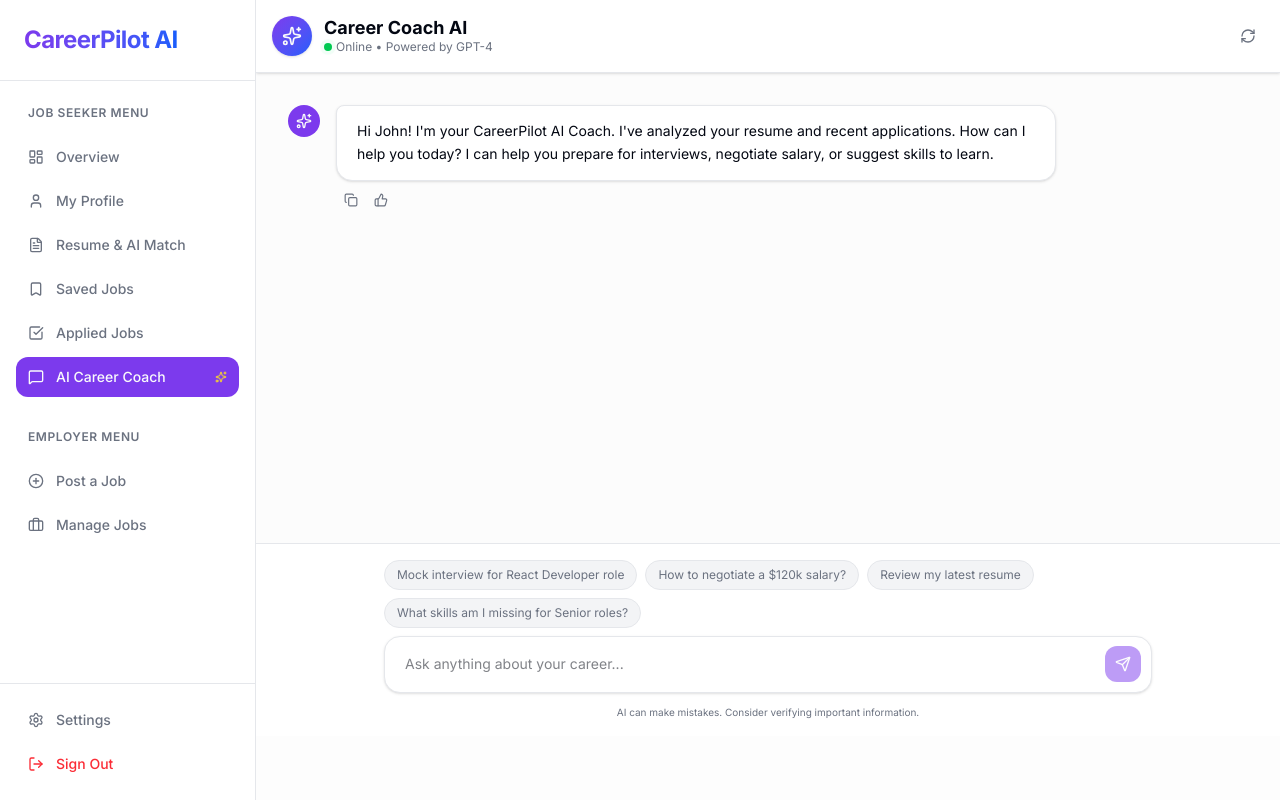
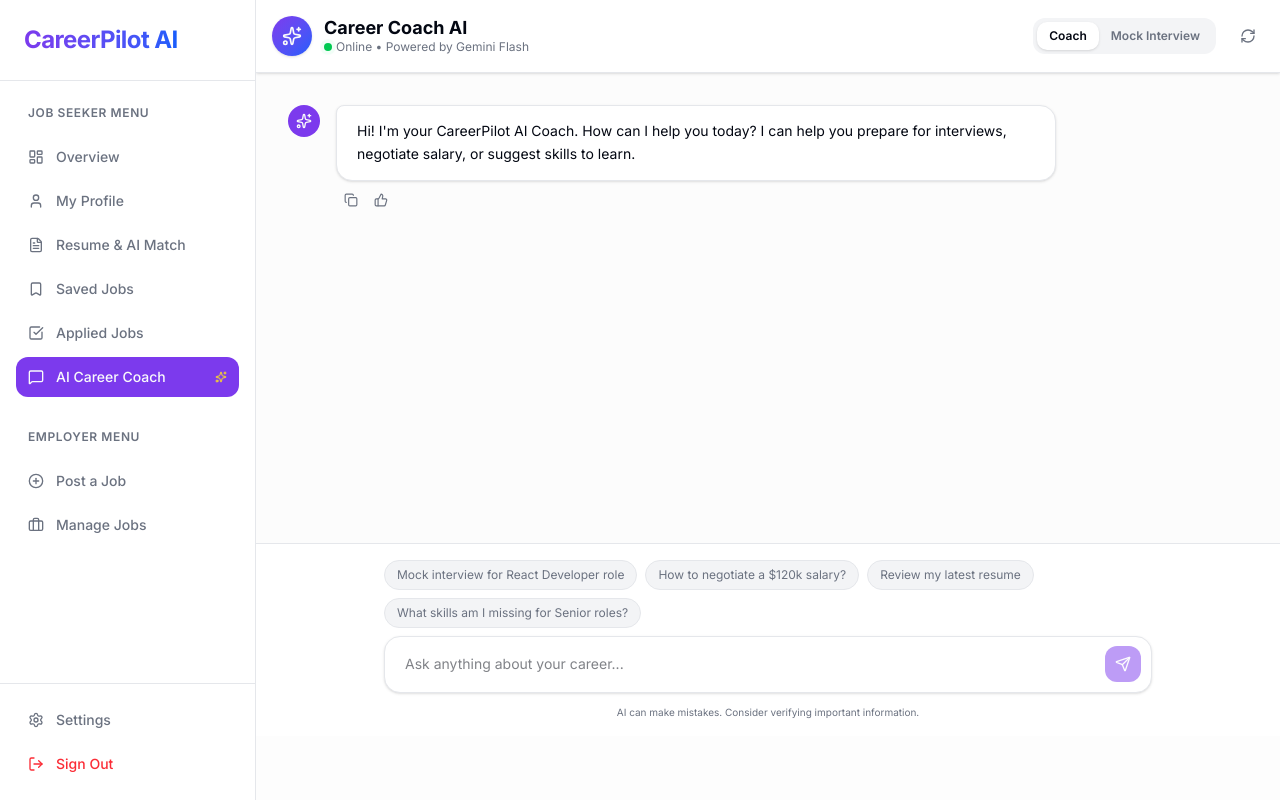
Before and after one commit to sanoyon211/careerpilot-ai-frontend, a Next.js app: page /ai-chat in a window 1280 px wide. Built offline with nearby package versions, Linux system fonts and the light colour scheme.

Commit message:
feat: add AI chat interface and initial job application management pages

```diff
--- a/src/app/(dashboard)/ai-chat/page.tsx
+++ b/src/app/(dashboard)/ai-chat/page.tsx
@@ -11,11 +11,19 @@
   content: string
 }
 
-const INITIAL_MESSAGES: Message[] = [
+const INITIAL_COACH_MESSAGES: Message[] = [
   {
     id: 1,
     role: "ai",
-    content: "Hi John! I'm your CareerPilot AI Coach. I've analyzed your resume and recent applications. How can I help you today? I can help you prepare for interviews, negotiate salary, or suggest skills to learn."
+    content: "Hi! I'm your CareerPilot AI Coach. How can I help you today? I can help you prepare for interviews, negotiate salary, or suggest skills to learn."
+  }
+]
+
+const INITIAL_MOCK_MESSAGES: Message[] = [
+  {
+    id: 1,
+    role: "ai",
+    content: "Welcome to your Mock Interview session. I will be your interviewer today. Are you ready to begin? If so, please introduce yourself."
   }
 ]
 
@@ -27,7 +35,8 @@
 ]
 
 export default function AIChatPage() {
-  const [messages, setMessages] = useState<Message[]>(INITIAL_MESSAGES)
+  const [mode, setMode] = useState<"coach" | "mock-interview">("coach")
+  const [messages, setMessages] = useState<Message[]>(INITIAL_COACH_MESSAGES)
   const [input, setInput] = useState("")
   const [sendMessage, { isLoading: isTyping }] = useSendMessageMutation()
 
@@ -43,7 +52,7 @@
       // Extract history without ids to send to backend
       const history = newMessages.map(msg => ({ role: msg.role, content: msg.content }))
 
-      const response = await sendMessage({ history }).unwrap()
+      const response = await sendMessage({ history, mode }).unwrap()
 
       console.log("AI API Response:", response);
 
@@ -81,19 +90,41 @@
             <Sparkles className="h-5 w-5" />
           </div>
           <div>
-            <h1 className="font-bold text-lg leading-tight">Career Coach AI</h1>
+            <h1 className="font-bold text-lg leading-tight">{mode === 'coach' ? 'Career Coach AI' : 'Mock Interviewer'}</h1>
             <p className="text-xs text-muted-foreground flex items-center gap-1">
               <span className="relative flex h-2 w-2">
                 <span className="animate-ping absolute inline-flex h-full w-full rounded-full bg-green-400 opacity-75"></span>
                 <span className="relative inline-flex rounded-full h-2 w-2 bg-green-500"></span>
               </span>
-              Online • Powered by GPT-4
+              Online • Powered by Gemini Flash
             </p>
           </div>
         </div>
-        <button onClick={() => setMessages(INITIAL_MESSAGES)} className="text-muted-foreground hover:text-foreground transition-colors p-2" title="Clear Chat">
-          <RefreshCw className="h-4 w-4" />
-        </button>
+        <div className="flex items-center gap-4">
+          <div className="flex items-center bg-muted p-1 rounded-lg">
+            <button
+              onClick={() => {
+                setMode("coach");
+                setMessages(INITIAL_COACH_MESSAGES);
+              }}
+              className={`px-3 py-1.5 text-xs font-semibold rounded-md transition-colors ${mode === 'coach' ? 'bg-background shadow-sm text-foreground' : 'text-muted-foreground hover:text-foreground'}`}
+            >
+              Coach
+            </button>
+            <button
+              onClick={() => {
+                setMode("mock-interview");
+                setMessages(INITIAL_MOCK_MESSAGES);
+              }}
+              className={`px-3 py-1.5 text-xs font-semibold rounded-md transition-colors ${mode === 'mock-interview' ? 'bg-background shadow-sm text-foreground' : 'text-muted-foreground hover:text-foreground'}`}
+            >
+              Mock Interview
+            </button>
+          </div>
+          <button onClick={() => setMessages(mode === 'coach' ? INITIAL_COACH_MESSAGES : INITIAL_MOCK_MESSAGES)} className="text-muted-foreground hover:text-foreground transition-colors p-2" title="Clear Chat">
+            <RefreshCw className="h-4 w-4" />
+          </button>
+        </div>
       </div>
 
       {/* Chat Area */}
@@ -151,7 +182,7 @@
         <div className="max-w-3xl mx-auto space-y-3">
 
           {/* Suggestions */}
-          {messages.length === 1 && (
+          {messages.length === 1 && mode === 'coach' && (
             <div className="flex flex-wrap gap-2 mb-2">
               {SUGGESTIONS.map(suggestion => (
                 <button
--- a/src/app/(dashboard)/manage-jobs/[jobId]/applications/page.tsx
+++ b/src/app/(dashboard)/manage-jobs/[jobId]/applications/page.tsx
@@ -5,6 +5,7 @@
 import { Button } from "@/components/common/Button"
 import { ArrowLeft, User, FileText, ChevronRight, Check, X, Clock } from "lucide-react"
 import Link from "next/link"
+import { toast } from "sonner"
 
 const COLUMNS = [
   { id: "Applied", title: "Applied", color: "bg-gray-100 dark:bg-gray-800/50" },
@@ -17,16 +18,48 @@
 export default function JobApplicationsBoard({ params }: { params: { jobId: string } }) {
   const { data: appsResponse, isLoading } = useGetJobApplicationsQuery(params.jobId)
   const [updateStatus, { isLoading: isUpdating }] = useUpdateApplicationStatusMutation()
+  const [draggedAppId, setDraggedAppId] = useState<string | null>(null)
+  const [dragOverColId, setDragOverColId] = useState<string | null>(null)
 
   const applications = appsResponse?.data || []
 
   const handleStatusChange = async (appId: string, newStatus: string) => {
     try {
       await updateStatus({ id: appId, status: newStatus }).unwrap()
-    } catch (error) {
+      toast.success(`Application moved to ${newStatus}`)
+    } catch (error: any) {
       console.error(error)
-      alert("Failed to update status")
+      toast.error(error.data?.message || "Failed to update status")
     }
+  }
+
+  const handleDragStart = (e: React.DragEvent, appId: string) => {
+    setDraggedAppId(appId)
+    e.dataTransfer.setData("appId", appId)
+  }
+
+  const handleDragOver = (e: React.DragEvent, colId: string) => {
+    e.preventDefault() // Necessary to allow dropping
+    if (dragOverColId !== colId) {
+      setDragOverColId(colId)
+    }
+  }
+
+  const handleDragLeave = () => {
+    setDragOverColId(null)
+  }
+
+  const handleDrop = (e: React.DragEvent, colId: string) => {
+    e.preventDefault()
+    setDragOverColId(null)
+    const appId = e.dataTransfer.getData("appId")
+    if (appId && draggedAppId === appId) {
+      const app = applications.find((a: any) => a._id === appId)
+      if (app && app.status !== colId) {
+        handleStatusChange(appId, colId)
+      }
+    }
+    setDraggedAppId(null)
   }
 
   if (isLoading) {
@@ -56,9 +89,16 @@
         <div className="flex gap-6 min-w-max h-full pb-4">
           {COLUMNS.map((column) => {
             const columnApps = applications.filter((app: any) => app.status === column.id)
+            const isDragOver = dragOverColId === column.id
 
             return (
-              <div key={column.id} className={`w-80 flex flex-col rounded-2xl border ${column.color} shadow-sm overflow-hidden`}>
+              <div
+                key={column.id}
+                className={`w-80 flex flex-col rounded-2xl border ${column.color} shadow-sm overflow-hidden transition-all duration-200 ${isDragOver ? 'ring-2 ring-primary ring-offset-1 scale-[1.01]' : ''}`}
+                onDragOver={(e) => handleDragOver(e, column.id)}
+                onDragLeave={handleDragLeave}
+                onDrop={(e) => handleDrop(e, column.id)}
+              >
                 {/* Column Header */}
                 <div className="p-4 border-b bg-background/50 backdrop-blur-sm flex justify-between items-center">
                   <h3 className="font-semibold">{column.title}</h3>
@@ -70,10 +110,16 @@
                 {/* Column Cards */}
                 <div className="flex-1 overflow-y-auto p-3 space-y-3">
                   {columnApps.length === 0 ? (
-                    <div className="text-center p-4 text-xs text-muted-foreground opacity-50">Empty</div>
+                    <div className="text-center p-4 text-xs text-muted-foreground opacity-50">Drop candidates here</div>
                   ) : (
                     columnApps.map((app: any) => (
-                      <div key={app._id} className="bg-card border rounded-xl p-4 shadow-sm hover:border-primary/30 transition-colors group">
+                      <div
+                        key={app._id}
+                        draggable
+                        onDragStart={(e) => handleDragStart(e, app._id)}
+                        onDragEnd={() => setDraggedAppId(null)}
+                        className={`bg-card border rounded-xl p-4 shadow-sm hover:border-primary/50 transition-colors group cursor-grab active:cursor-grabbing ${draggedAppId === app._id ? 'opacity-50 scale-95' : ''} ${isUpdating ? 'pointer-events-none opacity-80' : ''}`}
+                      >
                         <div className="flex items-start gap-3 mb-3">
                           <div className="h-10 w-10 rounded-full bg-muted flex items-center justify-center shrink-0 border">
                             <User className="h-5 w-5 text-muted-foreground" />
@@ -84,25 +130,10 @@
                           </div>
                         </div>
 
-                        <div className="flex items-center gap-2 mb-4">
-                          <a href={app.resumeUrl} target="_blank" rel="noopener noreferrer" className="flex items-center gap-1.5 text-xs bg-muted px-2 py-1 rounded hover:bg-muted/80 transition-colors">
+                        <div className="flex items-center gap-2">
+                          <a href={app.resumeUrl} target="_blank" rel="noopener noreferrer" className="flex items-center gap-1.5 text-xs bg-muted px-2 py-1.5 rounded hover:bg-muted/80 transition-colors w-full justify-center">
                             <FileText className="h-3.5 w-3.5" /> View Resume
                           </a>
-                        </div>
-
-                        {/* Status Actions */}
-                        <div className="pt-3 border-t">
-                          <label className="text-[10px] uppercase font-semibold text-muted-foreground mb-1 block">Move to:</label>
-                          <select
-                            className="w-full text-xs border rounded p-1.5 bg-background focus:ring-primary focus:border-primary"
-                            value={app.status}
-                            onChange={(e) => handleStatusChange(app._id, e.target.value)}
-                            disabled={isUpdating}
-                          >
-                            {COLUMNS.map(col => (
-                              <option key={col.id} value={col.id}>{col.title}</option>
-                            ))}
-                          </select>
                         </div>
                       </div>
                     ))
--- a/src/app/(dashboard)/manage-jobs/page.tsx
+++ b/src/app/(dashboard)/manage-jobs/page.tsx
@@ -5,6 +5,7 @@
 import { Edit, Trash2, Eye, MoreVertical, PlusCircle, Search, Filter } from "lucide-react"
 import Link from "next/link"
 import { useGetEmployerJobsQuery, useDeleteJobMutation } from "@/redux/api/jobsApi"
+import { toast } from "sonner"
 
 export default function ManageJobsPage() {
   const { data: jobsResponse, isLoading, isError } = useGetEmployerJobsQuery()
@@ -15,9 +16,9 @@
     if (confirm("Are you sure you want to delete this job?")) {
       try {
         await deleteJob(id).unwrap()
-        alert("Job deleted successfully")
+        toast.success("Job deleted successfully")
       } catch (err: any) {
-        alert(err.data?.message || "Failed to delete job")
+        toast.error(err.data?.message || "Failed to delete job")
       }
     }
   }
```
